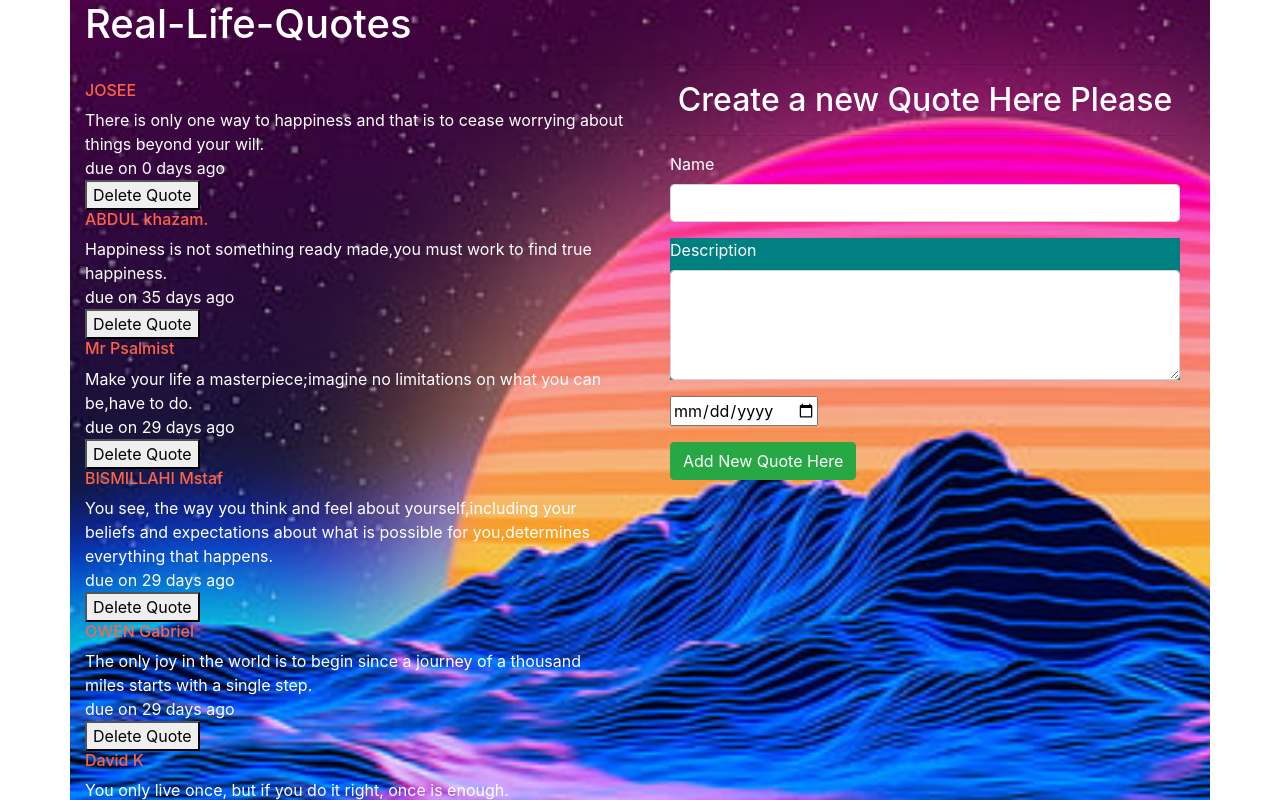
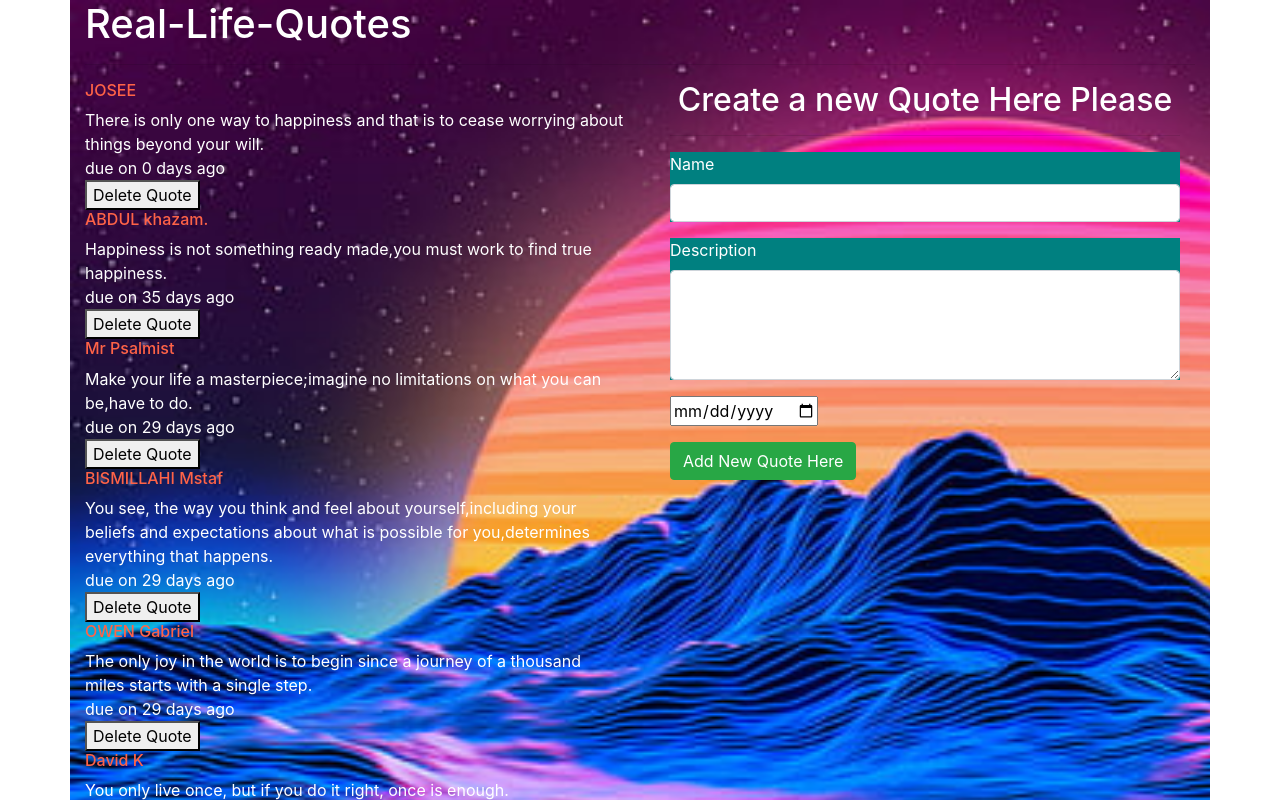
Before and after one commit to David5627/MY-QUOTES, an Angular app: page / in a window 1280 px wide. Shown: the top 800 px of the page. Built offline with nearby package versions, Linux system fonts and the light colour scheme.

Commit message:
class davy

```diff
--- a/src/app/quote-form/quote-form.component.html
+++ b/src/app/quote-form/quote-form.component.html
@@ -3,7 +3,7 @@
     <hr>
     <form (ngSubmit)='submitQuote()' #quoteForm='ngForm'>
 
-        <div class="form-group">
+        <div class="form-group" id="davy">
 
             <label for="name">Name</label>
             <input type="text" class="form-control" id="name" [(ngModel)]="newQuote.name" name="name" #name='ngModel'
```
